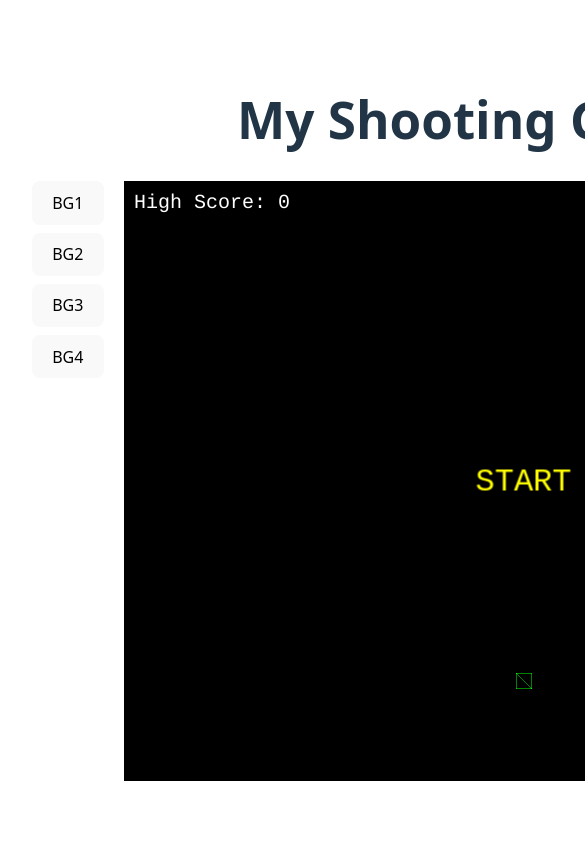
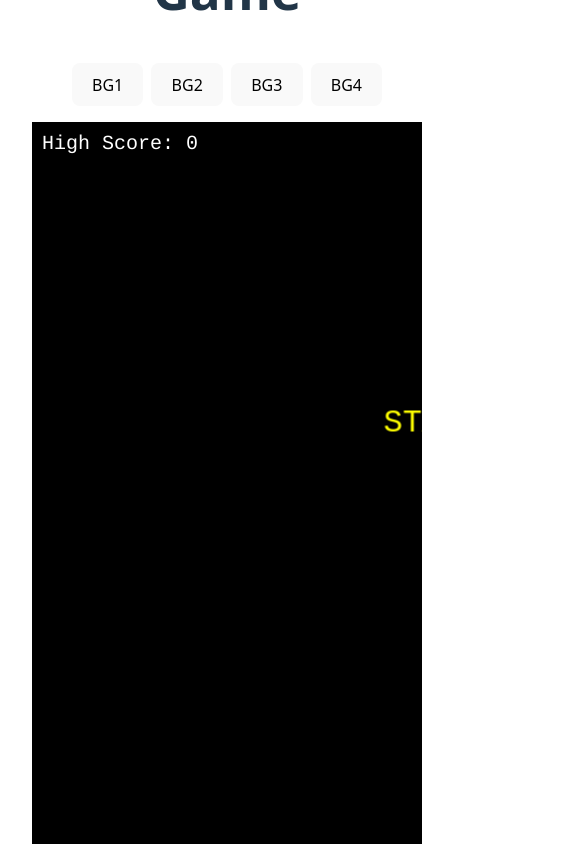
Before and after one commit to myschoolpal/bills_games, a React (Vite) app: page / in a window 390 px wide. Shown: the top 844 px of the page, 585 px wide, since content can reach past the window. Built offline with nearby package versions, Linux system fonts and the light colour scheme; no server answers.

Commit message:
Make game responsive and add mobile controls

```diff
--- a/src/App.css
+++ b/src/App.css
@@ -47,6 +47,11 @@
   align-items: flex-start;
 }
 
+#phaser-container {
+  flex: 1;
+  height: 100vh;
+}
+
 .bg-options {
   display: flex;
   flex-direction: column;
@@ -56,3 +61,19 @@
 .bg-options button {
   margin-bottom: 8px;
 }
+
+@media (max-width: 600px) {
+  .game-wrapper {
+    flex-direction: column;
+    align-items: center;
+  }
+
+  .bg-options {
+    flex-direction: row;
+    margin: 10px 0;
+  }
+
+  .bg-options button {
+    margin: 0 4px;
+  }
+}
--- a/src/Game.jsx
+++ b/src/Game.jsx
@@ -69,7 +69,20 @@ export default function Game() {
 
         // Input
         this.cursors = this.input.keyboard.createCursorKeys();
-        this.keySpace = this.input.keyboard.addKey(Phaser.Input.Keyboard.KeyCodes.SPACE);
+        this.keySpace = this.input.keyboard.addKey(
+          Phaser.Input.Keyboard.KeyCodes.SPACE
+        );
+
+        // Touch/Pointer controls for mobile
+        this.input.on('pointermove', (pointer) => {
+          if (this.state !== 'PLAYING') return;
+          this.player.x = Phaser.Math.Clamp(pointer.x, 0, this.scale.width);
+          this.player.y = Phaser.Math.Clamp(pointer.y, 0, this.scale.height);
+        });
+
+        this.input.on('pointerdown', () => {
+          if (this.state === 'PLAYING') this.shootBullet();
+        });
 
         // Enemy Spawn Timer
         this.spawnTimer = this.time.addEvent({
@@ -278,9 +291,13 @@ export default function Game() {
     // Initialize Phaser Game
     gameRef.current = new Phaser.Game({
       type: Phaser.AUTO,
-      width: 800,
-      height: 600,
+      width: window.innerWidth,
+      height: window.innerHeight,
       parent: 'phaser-container',
+      scale: {
+        mode: Phaser.Scale.FIT,
+        autoCenter: Phaser.Scale.CENTER_BOTH,
+      },
       physics: {
         default: 'arcade',
         arcade: {
@@ -291,9 +308,15 @@ export default function Game() {
       scene: MainScene,
     });
 
+    const resize = () => {
+      gameRef.current.scale.resize(window.innerWidth, window.innerHeight);
+    };
+    window.addEventListener('resize', resize);
+
     return () => {
       gameRef.current.destroy(true);
       gameRef.current = null;
+      window.removeEventListener('resize', resize);
     };
   }, []);
 
```
